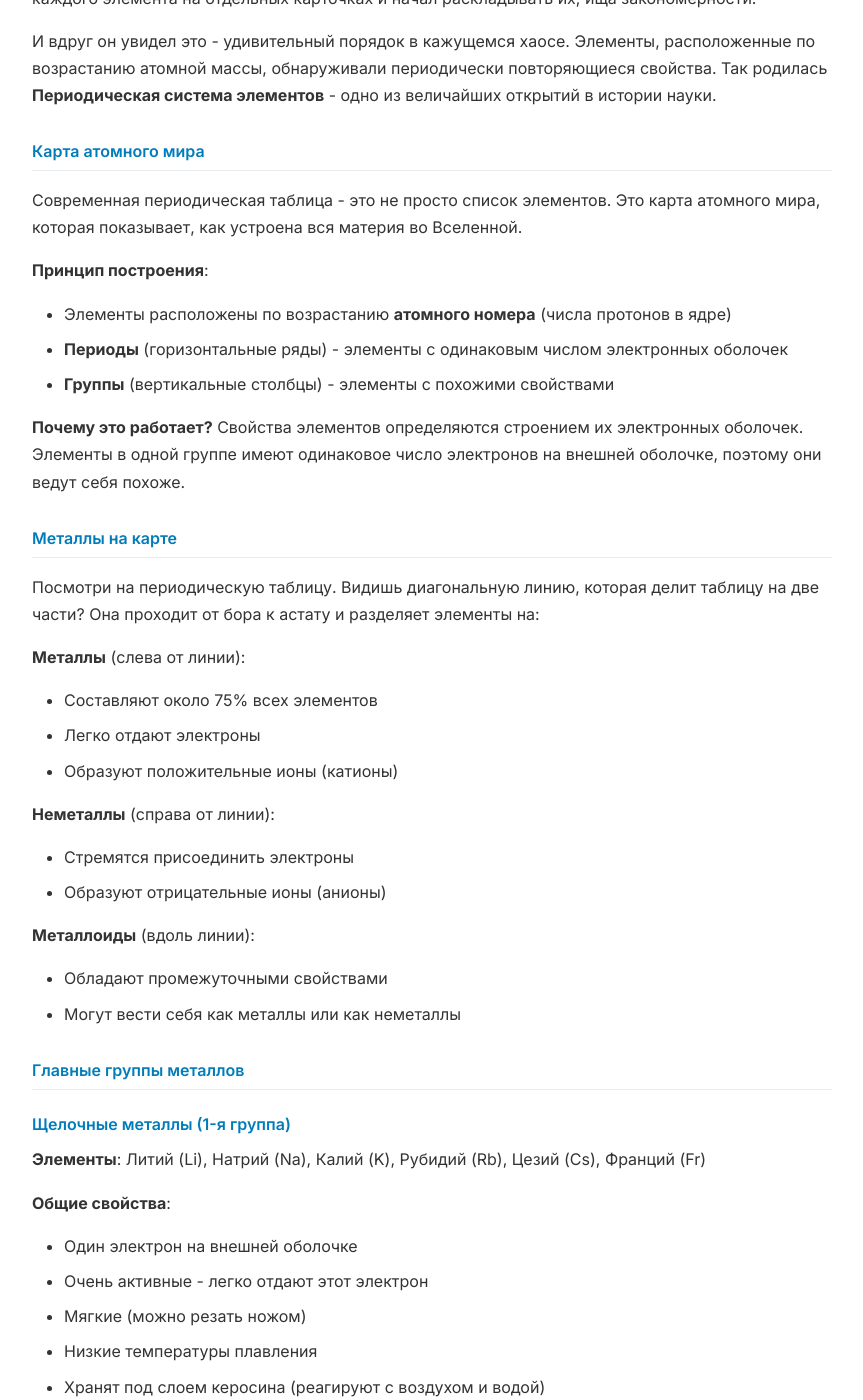
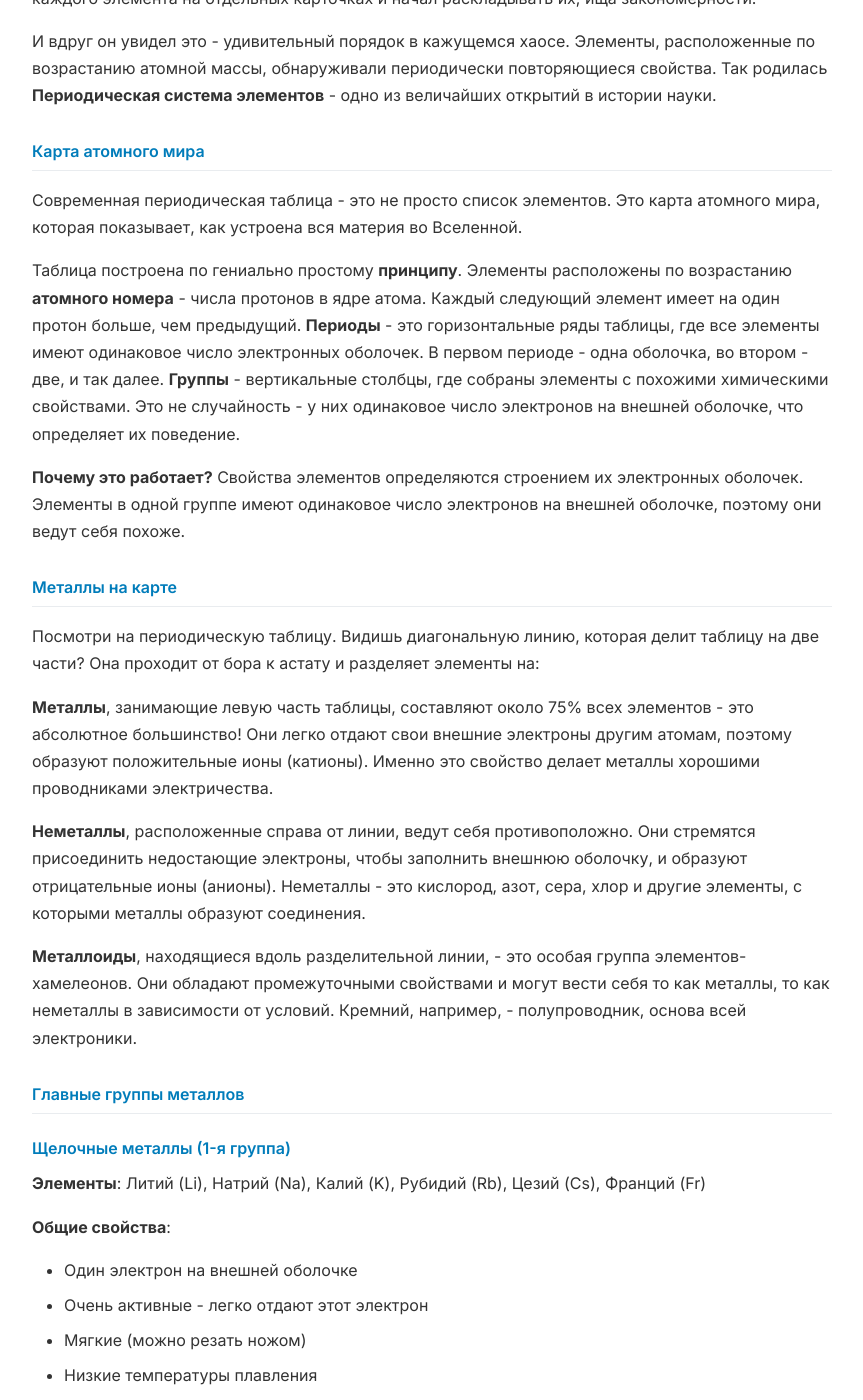
Before and after one commit to alexeygrigorev/little-book-of-metals-ru, a Jekyll site: the page built from часть_2_основы/глава_10_периодическая_таблица.md, in a window 1280 px wide and 1400 px high, scrolled down 367 px. Shown: the whole window, without its empty margins (208-1071 px from the left). Built offline with Jekyll 4.4.1, drawn with Linux system fonts in a browser that asks for light colours.

Commit message:
Enhanced chapters 6, 10: industrial revolution, periodic table
Co-authored-by: alexeygrigorev <875246+alexeygrigorev@users.noreply.github.com>

```diff
--- a/часть_2_основы/глава_10_периодическая_таблица.md
+++ b/часть_2_основы/глава_10_периодическая_таблица.md
@@ -13,10 +13,7 @@ layout: chapter
 
 Современная периодическая таблица - это не просто список элементов. Это карта атомного мира, которая показывает, как устроена вся материя во Вселенной.
 
-**Принцип построения**:
-- Элементы расположены по возрастанию **атомного номера** (числа протонов в ядре)
-- **Периоды** (горизонтальные ряды) - элементы с одинаковым числом электронных оболочек
-- **Группы** (вертикальные столбцы) - элементы с похожими свойствами
+Таблица построена по гениально простому **принципу**. Элементы расположены по возрастанию **атомного номера** - числа протонов в ядре атома. Каждый следующий элемент имеет на один протон больше, чем предыдущий. **Периоды** - это горизонтальные ряды таблицы, где все элементы имеют одинаковое число электронных оболочек. В первом периоде - одна оболочка, во втором - две, и так далее. **Группы** - вертикальные столбцы, где собраны элементы с похожими химическими свойствами. Это не случайность - у них одинаковое число электронов на внешней оболочке, что определяет их поведение.
 
 **Почему это работает?**
 Свойства элементов определяются строением их электронных оболочек. Элементы в одной группе имеют одинаковое число электронов на внешней оболочке, поэтому они ведут себя похоже.
@@ -25,18 +22,11 @@ layout: chapter
 
 Посмотри на периодическую таблицу. Видишь диагональную линию, которая делит таблицу на две части? Она проходит от бора к астату и разделяет элементы на:
 
-**Металлы** (слева от линии):
-- Составляют около 75% всех элементов
-- Легко отдают электроны
-- Образуют положительные ионы (катионы)
+**Металлы**, занимающие левую часть таблицы, составляют около 75% всех элементов - это абсолютное большинство! Они легко отдают свои внешние электроны другим атомам, поэтому образуют положительные ионы (катионы). Именно это свойство делает металлы хорошими проводниками электричества.
 
-**Неметаллы** (справа от линии):
-- Стремятся присоединить электроны
-- Образуют отрицательные ионы (анионы)
+**Неметаллы**, расположенные справа от линии, ведут себя противоположно. Они стремятся присоединить недостающие электроны, чтобы заполнить внешнюю оболочку, и образуют отрицательные ионы (анионы). Неметаллы - это кислород, азот, сера, хлор и другие элементы, с которыми металлы образуют соединения.
 
-**Металлоиды** (вдоль линии):
-- Обладают промежуточными свойствами
-- Могут вести себя как металлы или как неметаллы
+**Металлоиды**, находящиеся вдоль разделительной линии, - это особая группа элементов-хамелеонов. Они обладают промежуточными свойствами и могут вести себя то как металлы, то как неметаллы в зависимости от условий. Кремний, например, - полупроводник, основа всей электроники.
 
 ## Главные группы металлов
 
```
Also changed, not shown: часть_1_история/глава_06_промышленная_революция.md (+2 -2 lines).
